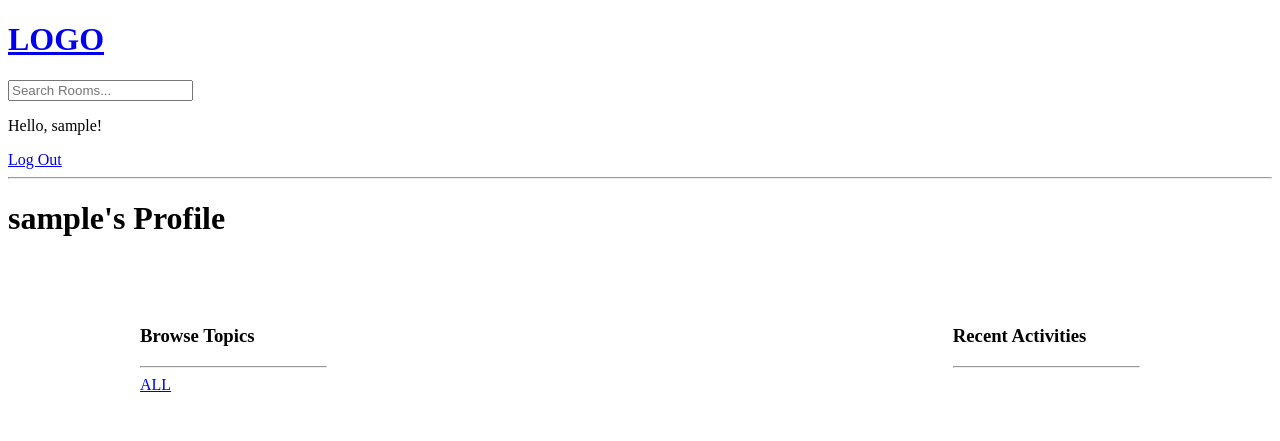
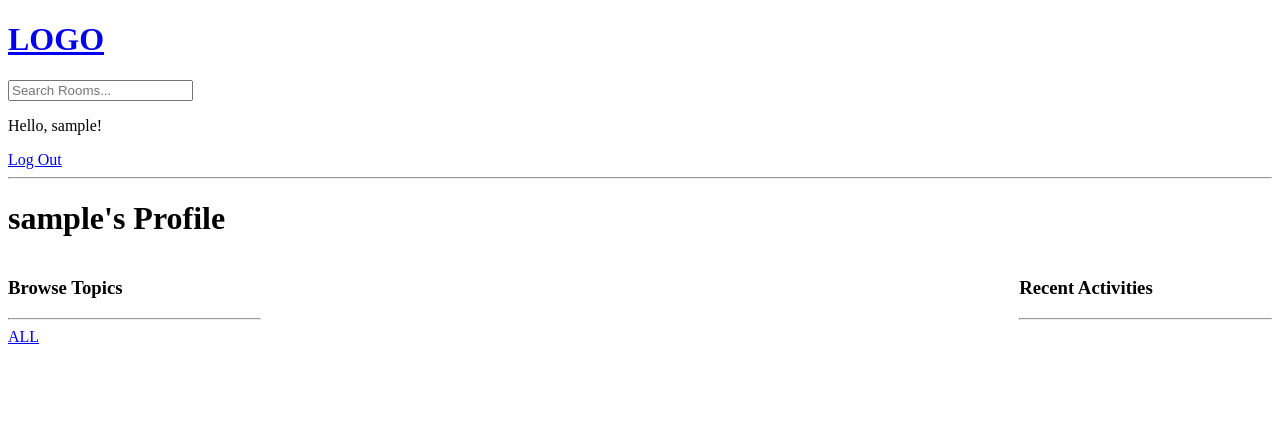
Before and after one commit to Closdlgdo/StudyBud, a Django app: template studybud1/base/templates/base/profile.html in a window 1280 px wide. Shown: the top 441 px of the page. Run offline with Django 5.2, Linux system fonts and the light colour scheme; the template is opened without the code that fills it, so the values that code supplies are empty; the visitor is signed in with stand-in values (Sample User, id 1).

Commit message:
We are creating a discord-like application with Python Django thanks to: Dennis Ivy from Python Django 7 Hour Course on YT

```diff
--- a/studybud1/base/templates/base/profile.html
+++ b/studybud1/base/templates/base/profile.html
@@ -6,12 +6,7 @@
     .profile-container {
         display: grid;
         grid-template-columns: 1fr 3fr 1fr;
-        grid-gap: 2rem;
-        padding: 3rem 0;
-        margin: 0 auto;
-        max-width: 1000px;
     }
-
    </style>
 
 <h1> {{user.username}}'s Profile</h1>
```
